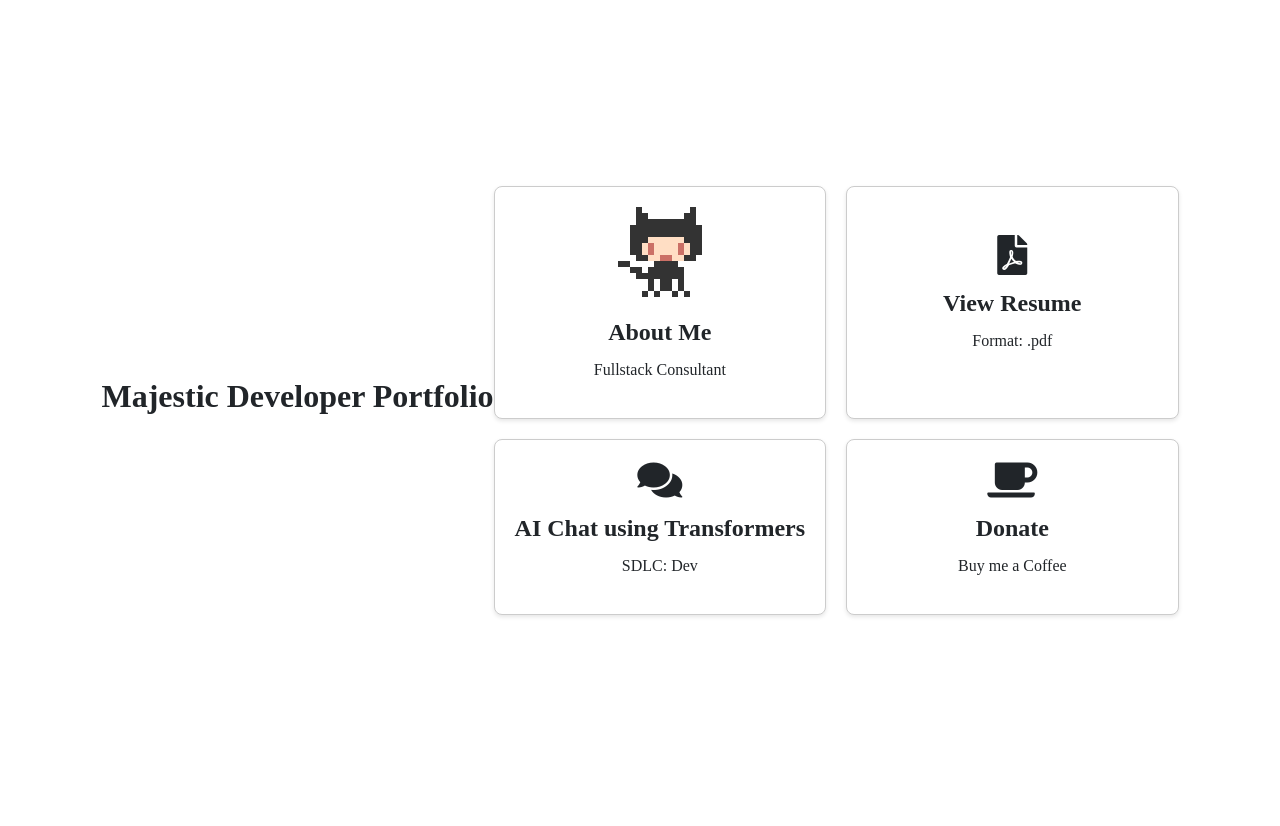
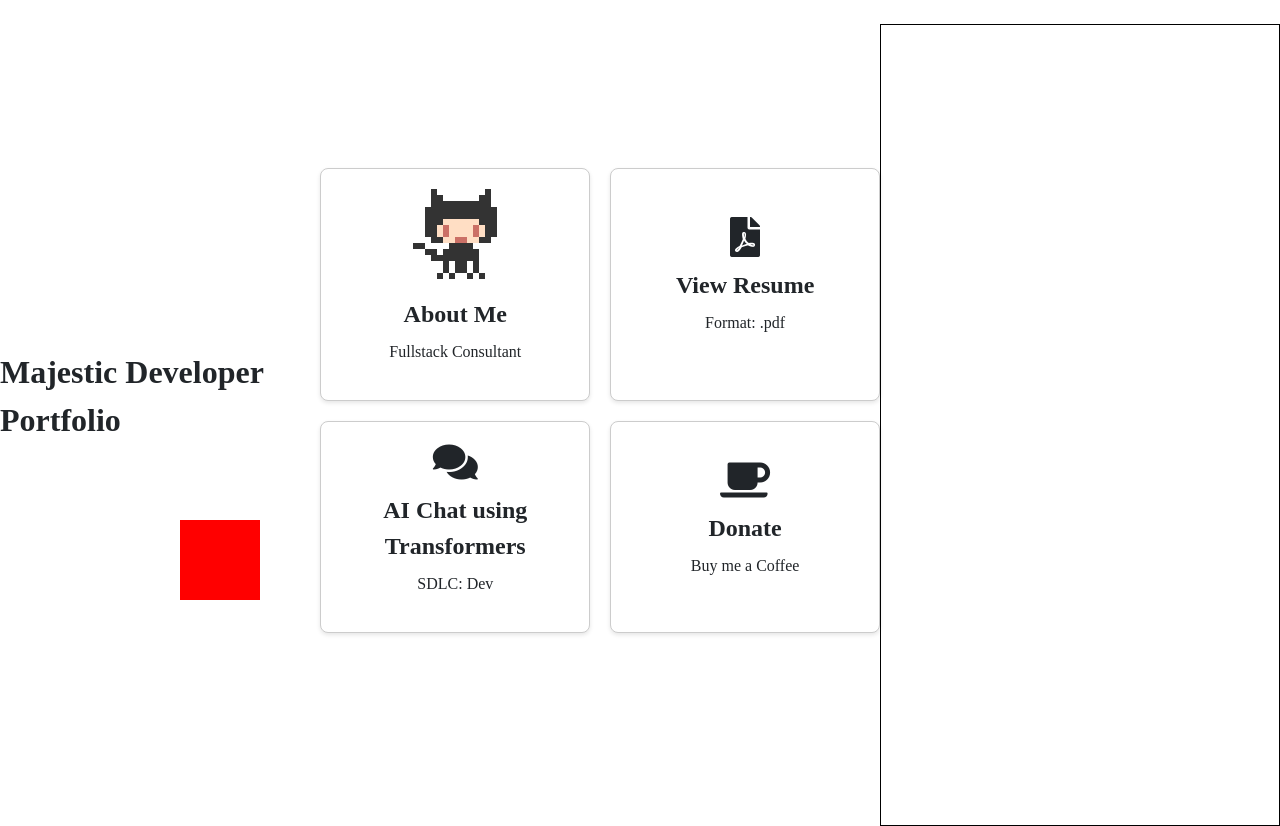
Before and after one commit to mattmajestic/mattmajestic.dev, a FastAPI app: page / in a window 1280 px wide. Before the commit the page ends 617 px from the top, so only its background shows below. Run offline with FastAPI, Linux system fonts and the light colour scheme.

Commit message:
update home

```diff
--- a/static/styles.css
+++ b/static/styles.css
@@ -1,27 +1,87 @@
-.menu-header {
-  background-color: #f1f1f1;
-  padding: 10px;
+body {
+  display: flex;
+  justify-content: center;
+  align-items: center;
+  height: 100vh;
 }
 
 .container {
-  display: flex;
-  justify-content: space-between;
+  display: grid;
+  grid-template-columns: repeat(2, 1fr);
+  grid-gap: 20px;
 }
 
 .card {
-  flex-basis: 24%;
+  display: flex;
+  flex-direction: column;
+  justify-content: center;
+  align-items: center;
+  text-align: center;
+  padding: 20px;
   background-color: #fff;
-  padding: 20px;
-  text-align: center;
+  border: 1px solid #ccc;
+  border-radius: 8px;
+  box-shadow: 0 2px 4px rgba(0, 0, 0, 0.1);
+  transition: transform 0.3s ease;
+}
+
+.card:hover {
+  transform: scale(1.05);
 }
 
 .card a {
   text-decoration: none;
-  color: #333;
+  color: inherit;
 }
 
 .card i {
-  display: block;
+  font-size: 40px;
   margin-bottom: 10px;
-  color: #333;
 }
+
+.tetris-container {
+  display: flex;
+  justify-content: center;
+  align-items: center;
+  flex-direction: column;
+  margin-top: 50px;
+}
+
+.grid {
+  display: grid;
+  grid-template-columns: repeat(10, 40px);
+  grid-template-rows: repeat(20, 40px);
+  border: 1px solid #000;
+  margin: 0 auto;
+  width: 400px;
+}
+
+.cell {
+  width: 40px;
+  height: 40px;
+  border: 1px solid #000;
+  background-color: #fff;
+}
+
+.cell.active {
+  background-color: #00f;
+}
+
+.piece {
+  position: absolute;
+  top: 0;
+  left: 180px;
+  width: 80px;
+  height: 80px;
+  background-color: #f00;
+  animation: fall 4s infinite linear;
+}
+
+@keyframes fall {
+  0% {
+    top: 0;
+  }
+  100% {
+    top: 800px;
+  }
+}
--- a/templates/home.html
+++ b/templates/home.html
@@ -7,55 +7,14 @@
   <link rel="icon" href="static/favicon.ico">
   <link href="https://unpkg.com/nes.css@2.3.0/css/nes.min.css" rel="stylesheet" />
   <link rel="stylesheet" href="https://cdnjs.cloudflare.com/ajax/libs/font-awesome/5.15.3/css/all.min.css" />
-  <style>
-    body {
-      display: flex;
-      justify-content: center;
-      align-items: center;
-      height: 100vh;
-    }
-
-    .container {
-      display: grid;
-      grid-template-columns: repeat(2, 1fr);
-      grid-gap: 20px;
-    }
-
-    .card {
-      display: flex;
-      flex-direction: column;
-      justify-content: center;
-      align-items: center;
-      text-align: center;
-      padding: 20px;
-      background-color: #fff;
-      border: 1px solid #ccc;
-      border-radius: 8px;
-      box-shadow: 0 2px 4px rgba(0, 0, 0, 0.1);
-      transition: transform 0.3s ease;
-    }
-
-    .card:hover {
-      transform: scale(1.05);
-    }
-
-    .card a {
-      text-decoration: none;
-      color: inherit;
-    }
-
-    .card i {
-      font-size: 40px;
-      margin-bottom: 10px;
-    }
-  </style>
+  <link rel="stylesheet" href="styles.css" />
 </head>
 <body>
-    <h1 class="nes-text">
-        <span>Majestic</span>
-        <span>Developer</span>
-        <span>Portfolio</span>
-      </h1>
+  <h1 class="nes-text">
+    <span>Majestic</span>
+    <span>Developer</span>
+    <span>Portfolio</span>
+  </h1>
   <div class="container">
     <div class="card">
       <a href="/credentials">
@@ -86,5 +45,14 @@
       </a>
     </div>
   </div>
+
+  <div class="tetris-container">
+    <div class="grid">
+      <!-- Tetris grid will be dynamically populated -->
+    </div>
+    <div class="piece"></div>
+  </div>
+
+  <script src="script.js"></script>
 </body>
 </html>
```
